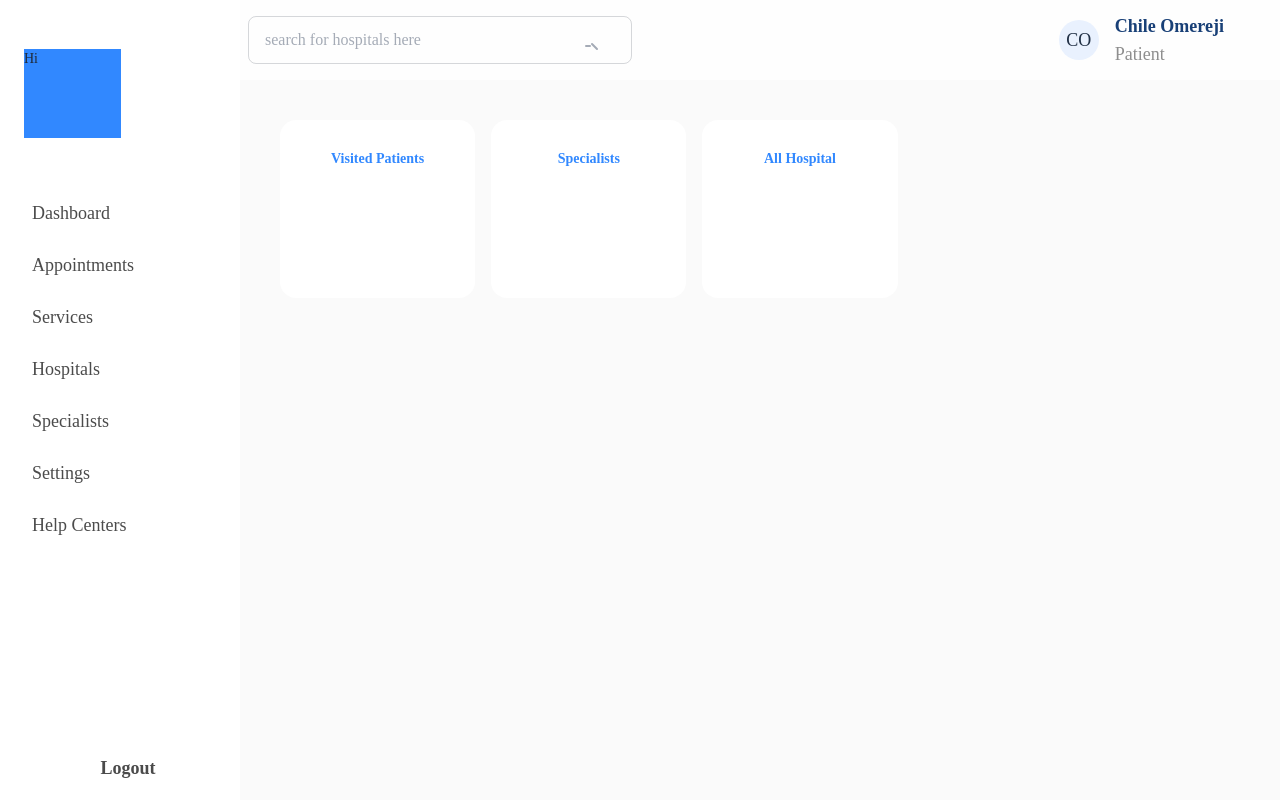
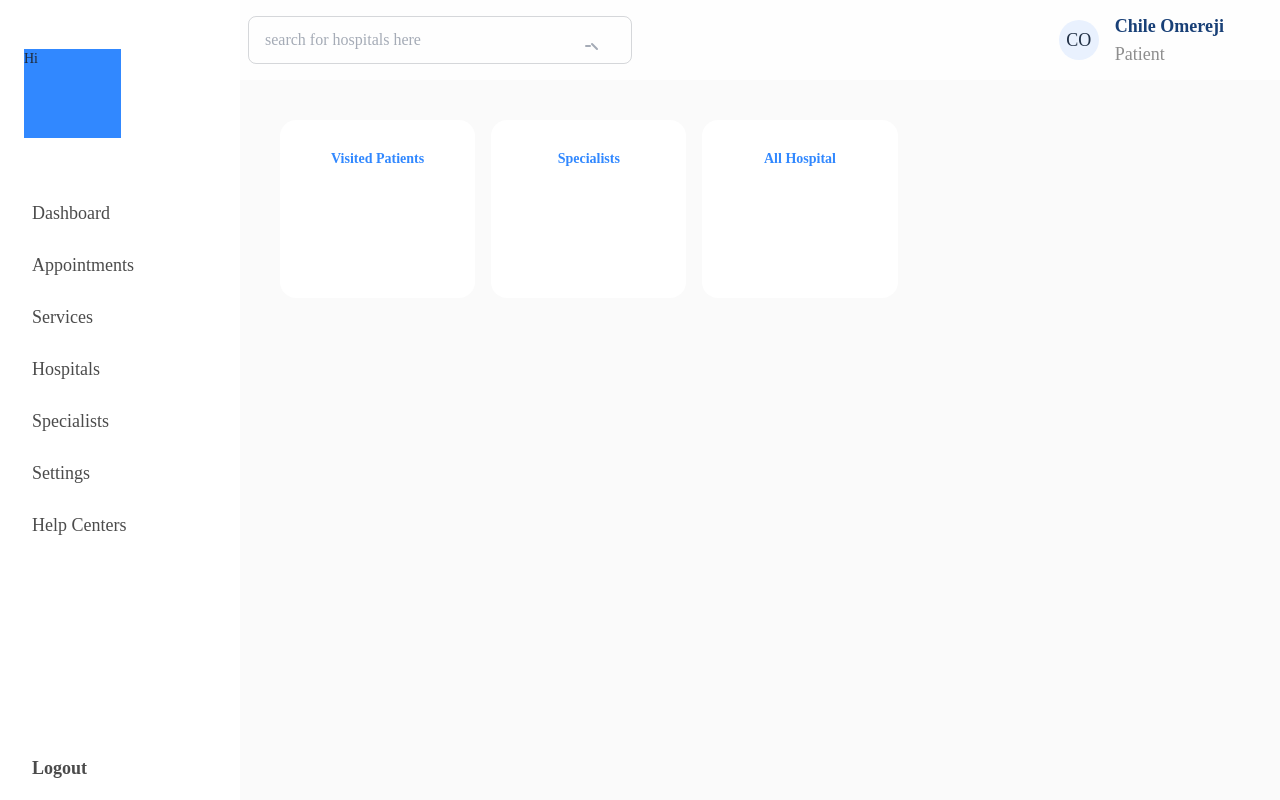
Before and after one commit to chile4coding/hrs, a Next.js app: page /home in a window 1280 px wide. Built offline with nearby package versions, Linux system fonts and the light colour scheme.

Commit message:
fixed mobile view

```diff
--- a/components/Layout.js
+++ b/components/Layout.js
@@ -140,7 +140,7 @@ export default function Layout({ children }) {
               </svg>
             </label>
 
-            <div className=" flex  flex-col      capitalize justify-between h-full pl-4">
+            <div className=" flex  flex-col      capitalize justify-between h-full pl-4 w-full">
               <div className="flex  flex-col   gap-4  ">
                 <div className=" w-[97px] h-[89px] my-[41px] bg-[#3188FF]  ">hi</div>
                 <Link
@@ -180,11 +180,15 @@ export default function Layout({ children }) {
                 </Link>
               </div>
 
+<div className="w-full">
               <Link
                 href="/"
-                className="p-2  btn  rounded-md text-md w-full bg-transparent  border-0 text-[#0F0F0FBF] hover:bg-[#3188FF] hover:text-[white]  ">
+                className="p-2  btn  rounded-md text-md  bg-transparent  border-0 text-[#0F0F0FBF] hover:bg-[#3188FF] hover:text-[white]  ">
                 <li className="capitalize text-[18px]">Logout</li>
               </Link>
+
+</div>
+
             </div>
           </ul>
         </div>
```
